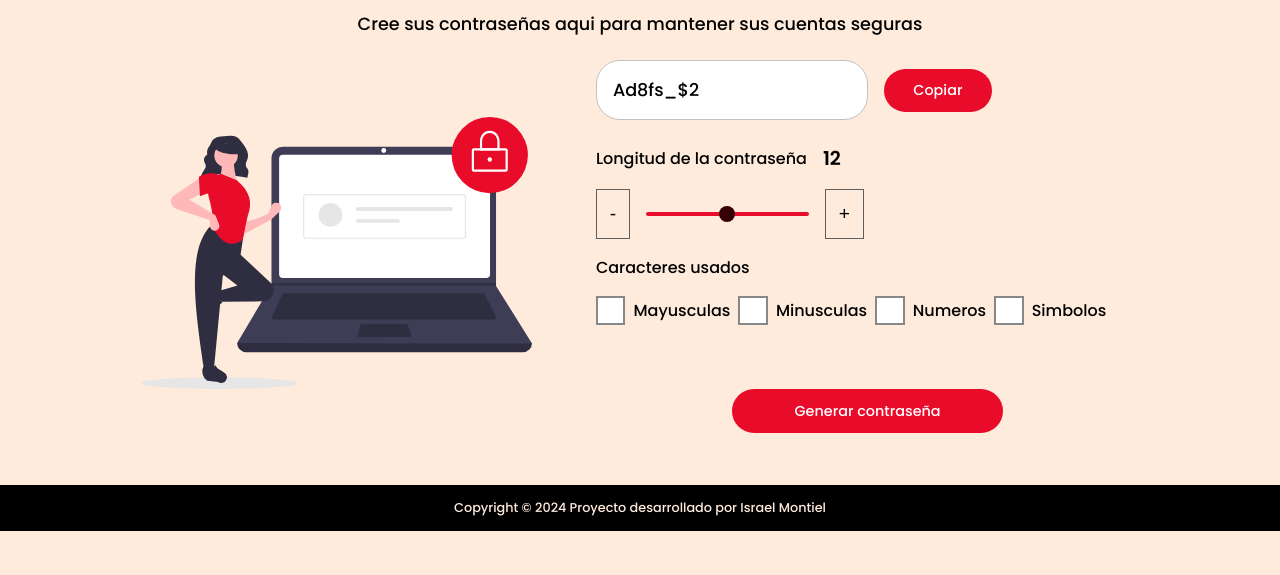
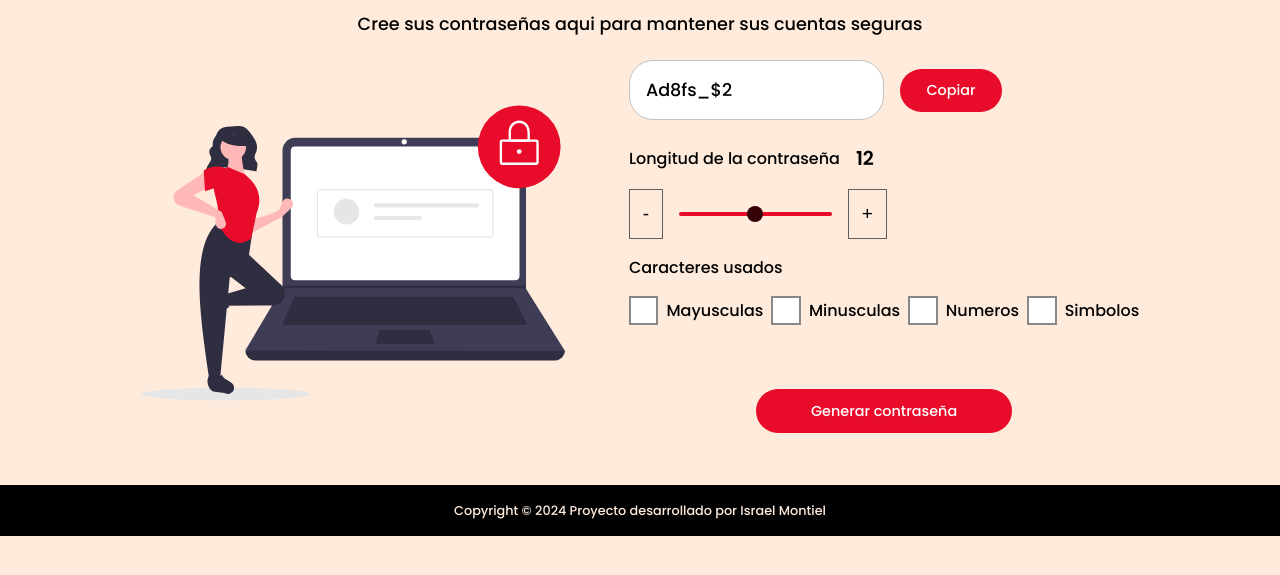
Before and after one commit to IsraelMontiel04/PassGenerator, a plain HTML site: page index.html in a window 1280 px wide. Shown: the part 107-682 px from the top of the page. Drawn offline with Linux system fonts and the light colour scheme.

Commit message:
update styles

```diff
--- a/style.css
+++ b/style.css
@@ -169,9 +169,10 @@ footer{
     color: #ffebdc;
     margin-top: 2rem;
     font-size: .8rem;
-    padding: .8rem;
+    padding: 1rem;
     text-align: center;
-    line-height: 1.6;
+    width: 100%;
+    line-height: 1.5;
 }
 
 #error{
@@ -208,7 +209,7 @@ footer{
     .contenedor-generador{
         display: flex;
         flex-direction: column;
-        width: 80%;
+        width: 60%;
     }
 
     .contenedor-caracteres{
```
